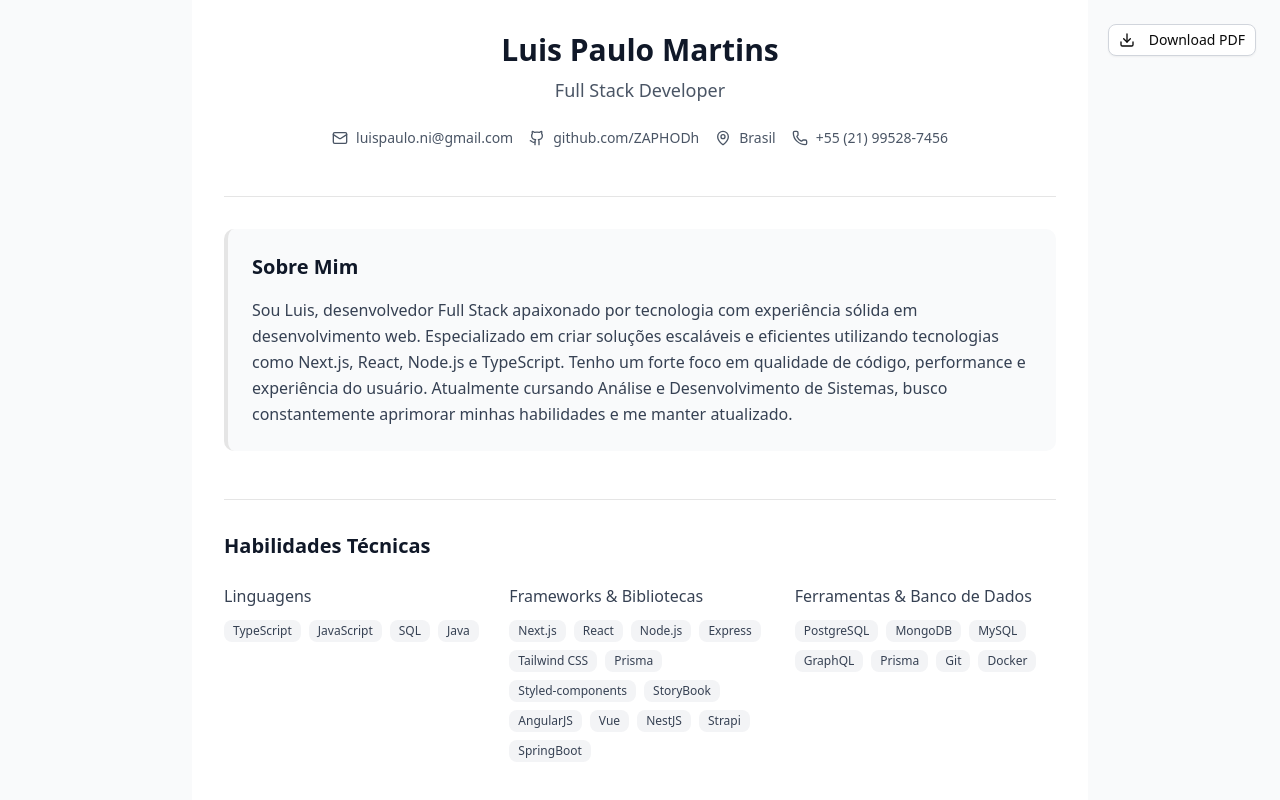
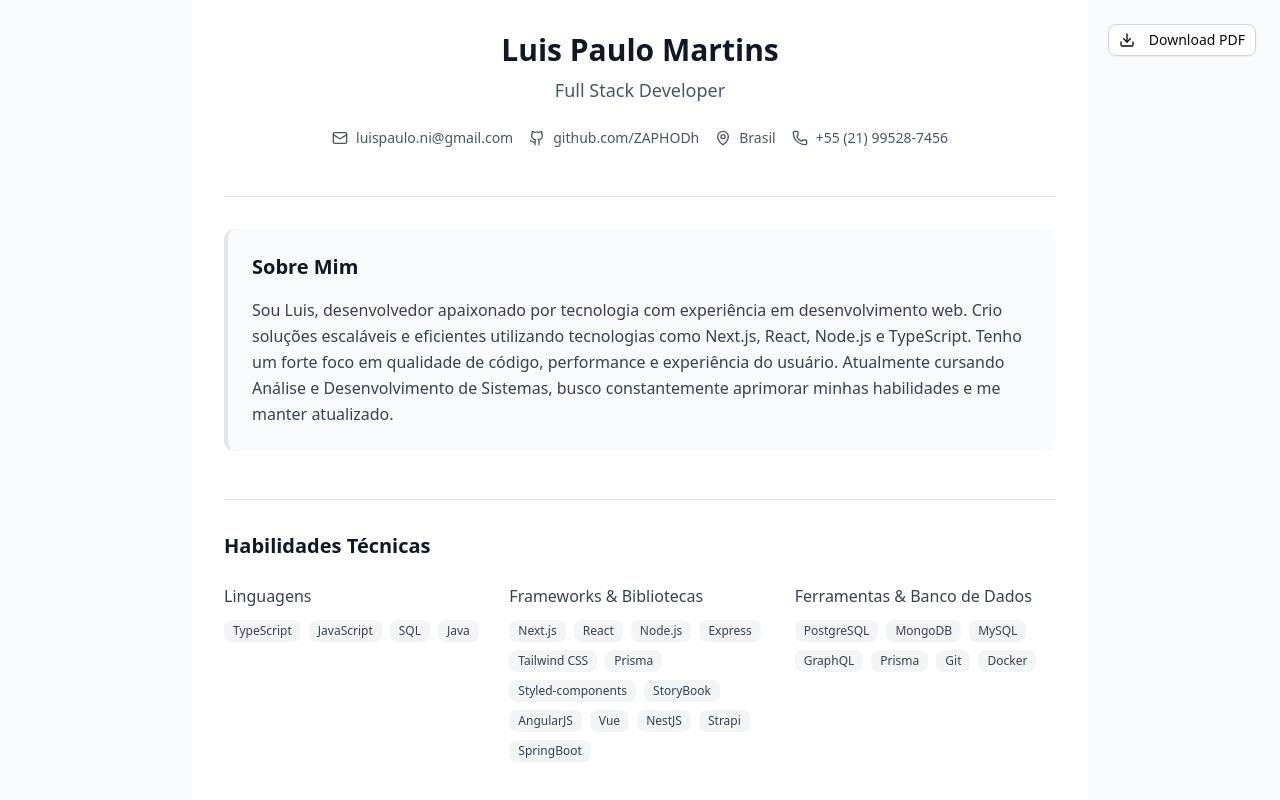
Before and after one commit to ZAPHODh/portfolio, a Next.js app: page / in a window 1280 px wide. Shown: the top 800 px of the page. Built offline with nearby package versions, Linux system fonts and the light colour scheme.

Commit message:
adjusted the text in the apresentation

```diff
--- a/src/app/page.tsx
+++ b/src/app/page.tsx
@@ -113,8 +113,8 @@ export default function Portfolio() {
           <div className="bg-gray-50 p-6 rounded-lg border-l-4 border-black-500">
             <h2 className="text-xl font-semibold text-gray-900 mb-4">Sobre Mim</h2>
             <p className="text-gray-700 leading-relaxed">
-              Sou Luis, desenvolvedor Full Stack apaixonado por tecnologia com experiência sólida em desenvolvimento web.
-              Especializado em criar soluções escaláveis e eficientes utilizando tecnologias como Next.js, React,
+              Sou Luis, desenvolvedor apaixonado por tecnologia com experiência em desenvolvimento web.
+              Crio soluções escaláveis e eficientes utilizando tecnologias como Next.js, React,
               Node.js e TypeScript. Tenho um forte foco em qualidade de código, performance e experiência do usuário.
               Atualmente cursando Análise e Desenvolvimento de Sistemas, busco constantemente aprimorar minhas
               habilidades e me manter atualizado.
```
